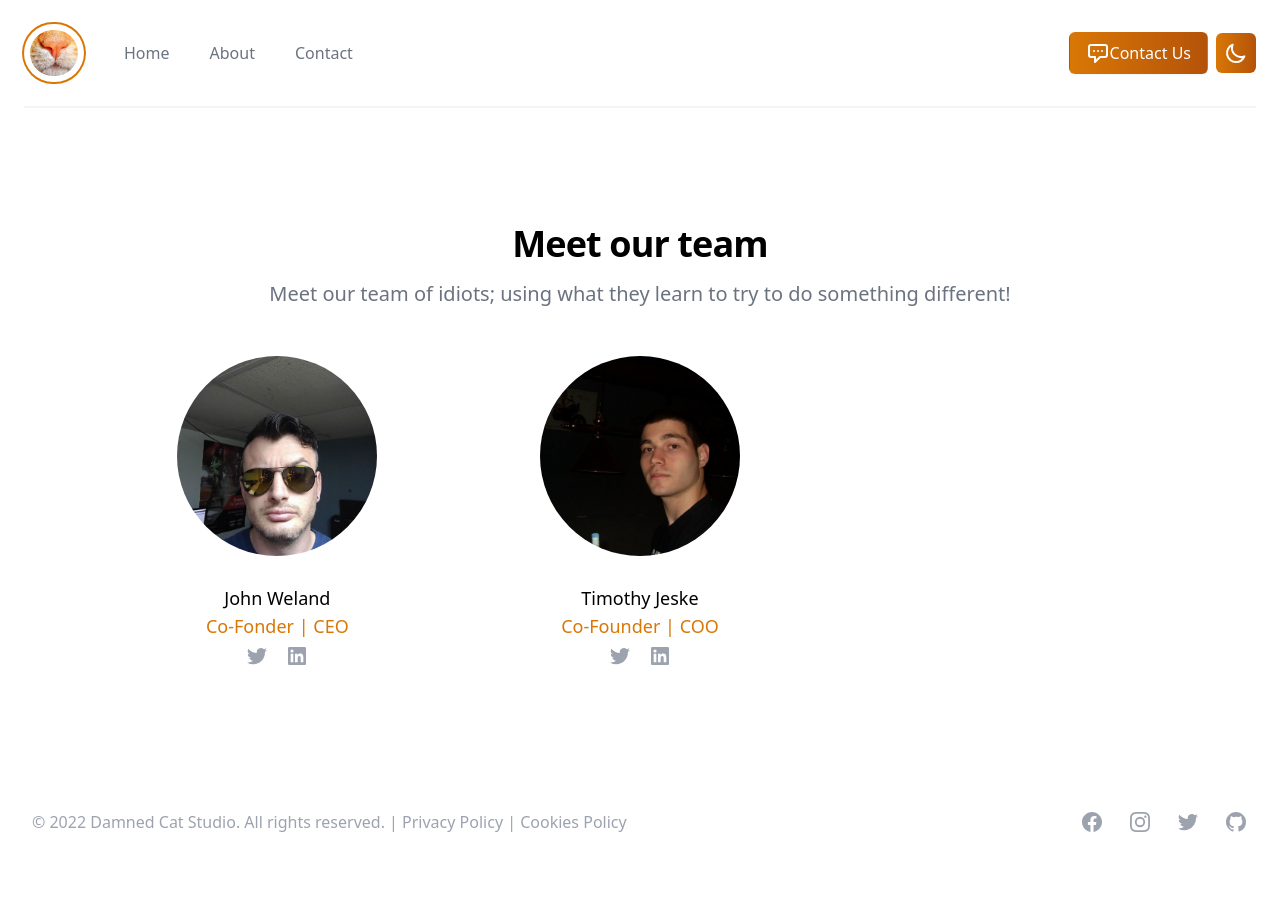
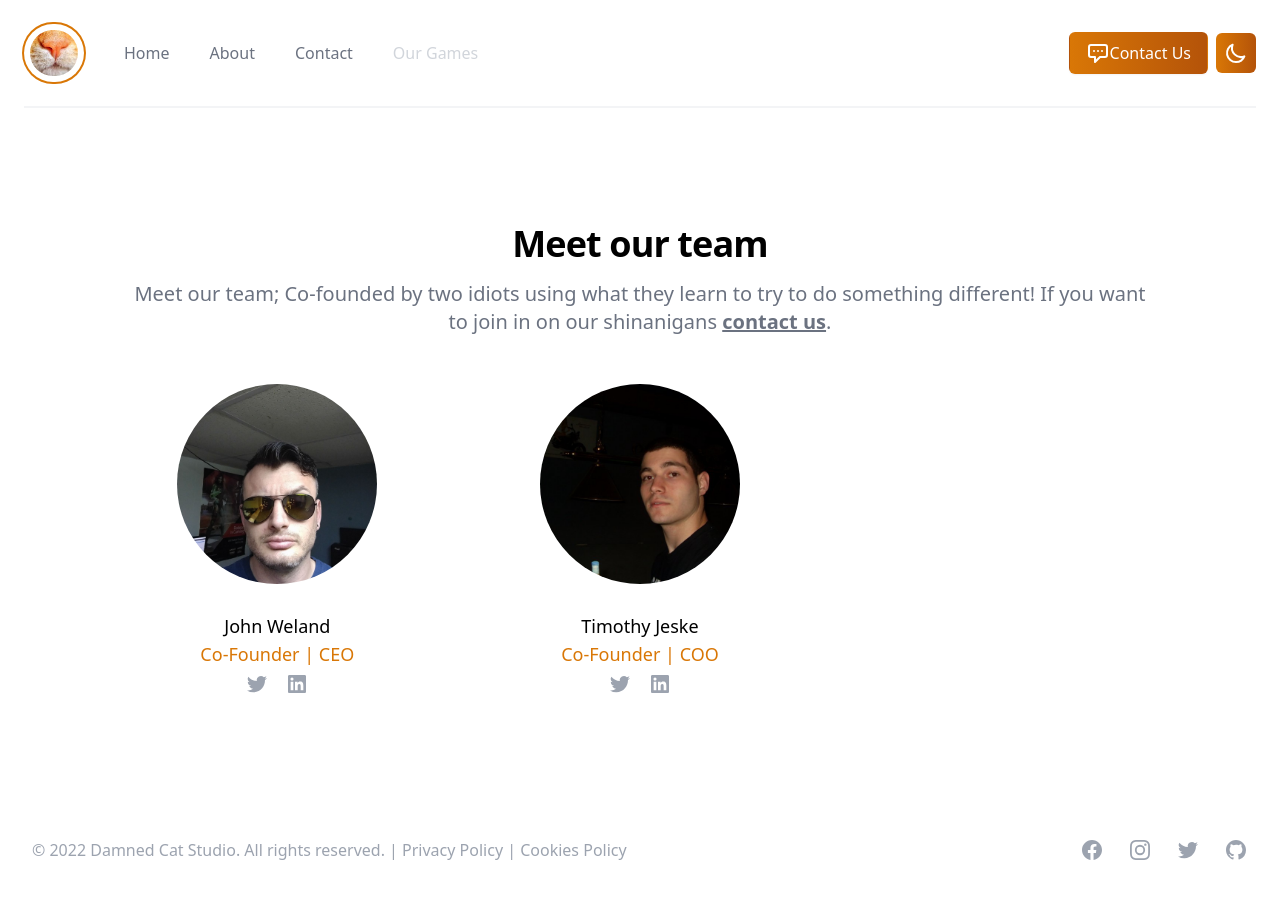
Before and after one commit to DamnedCatStudio/damnedcatstudio.github.io, a Next.js app: page /about in a window 1280 px wide. Shown: the top 898 px of the page. Built offline with nearby package versions, Linux system fonts and the light colour scheme.

Commit message:
polish and usability

```diff
--- a/components/navbar.tsx
+++ b/components/navbar.tsx
@@ -8,7 +8,7 @@ import { useTheme } from "next-themes"
 import {
   HomeIcon,
   ChatAltIcon,
-  LocationMarkerIcon,
+  PuzzleIcon,
   MenuIcon,
   SunIcon,
   MoonIcon,
@@ -34,6 +34,13 @@ const navItems = [
     href: '/contact',
     icon: ChatAltIcon,
   },
+  {
+    name: 'Our Games',
+    description: "Coming Soon",
+    href: '#',
+    icon: PuzzleIcon,
+    disabled: true
+  },
 ]
 
 
@@ -47,20 +54,33 @@ const NavBar = () => {
     const currentTheme = theme === 'system' ? systemTheme : theme;
 
     if (currentTheme === 'dark') {
+
       return (
+        <button
+          type="button"
+          className="ml-2 flex p-2 rounded-md bg-gradient-to-r from-amber-600 to-amber-700 hover:bg-amber-700 focus:outline-none focus:ring-2 focus:ring-white"
+          onClick={() => setTheme('light')}
+        >
+          <span className="sr-only">Toggle Darkmode</span>
           <SunIcon
             className='text-white w-6 h-6'
             role="banner"
-          onClick={() => setTheme('light')}
           />
+        </button>
       )
     } else {
       return (
+        <button
+          type="button"
+          className="ml-2 flex p-2 rounded-md bg-gradient-to-r from-amber-600 to-amber-700 hover:bg-amber-700 focus:outline-none focus:ring-2 focus:ring-white"
+          onClick={() => setTheme('dark')}
+        >
+          <span className="sr-only">Toggle Darkmode</span>
           <MoonIcon
             className='text-white w-6 h-6'
             role="banner"
-          onClick={() => setTheme('dark')}
           />
+        </button>
       )
     }
   }
@@ -78,13 +98,7 @@ const NavBar = () => {
             </Link>
           </div>
           <div className="mr-2 ml-[auto] md:hidden">
-          <button
-              type="button"
-              className="ml-2 flex p-2 rounded-md bg-gradient-to-r from-amber-600 to-amber-700 hover:bg-amber-700 focus:outline-none focus:ring-2 focus:ring-white"
-            >
-              <span className="sr-only">Toggle Darkmode</span>
             {renderThemeToggle()}
-            </button>
           </div>
           <div className="-mr-2 -my-2 md:hidden">
             <Popover.Button className="bg-white dark:bg-gray-900 rounded-md p-2 inline-flex items-center justify-center text-gray-400 hover:text-gray-500 hover:bg-gray-100 dark:hover:bg-gray-700 focus:outline-none focus:ring-2 focus:ring-inset focus:ring-amber-500">
@@ -93,7 +107,9 @@ const NavBar = () => {
             </Popover.Button>
           </div>
           <Popover.Group as="nav" className="hidden md:flex space-x-10">
-            {navItems.map((item) => (
+            {navItems.map((item) => {
+              if (!item.disabled) {
+                return (
                   <Link href={item.href} key={item.name}>
                     <a
                       title={item.description}
@@ -102,7 +118,20 @@ const NavBar = () => {
                       {item.name}
                     </a>
                   </Link>
-            ))}
+                )
+              } else {
+                return (
+                  <p
+                    key={item.name}
+                    title={item.description}
+                    className="text-base font-medium text-gray-300 dark:text-gray-700"
+                  >
+                    {item.name}
+                  </p>
+                )
+              }
+            }
+            )}
           </Popover.Group>
           <div className="hidden md:flex items-center justify-end md:flex-1 lg:w-0">
             <Link href="/contact">
@@ -113,13 +142,7 @@ const NavBar = () => {
                 Contact Us
               </a>
             </Link>
-            <button
-              type="button"
-              className="ml-2 flex p-2 rounded-md bg-gradient-to-r from-amber-600 to-amber-700 focus:outline-none focus:ring-2 focus:ring-white"
-            >
-              <span className="sr-only">Toggle Darkmode</span>
             {renderThemeToggle()}
-            </button>
           </div>
         </div>
       </div>
--- a/pages/about.tsx
+++ b/pages/about.tsx
@@ -1,10 +1,11 @@
 import Head from 'next/head'
 import Image from 'next/image'
+import Link from 'next/link'
 
 const people = [
     {
         name: 'John Weland',
-        role: 'Co-Fonder | CEO',
+        role: 'Co-Founder | CEO',
         imageUrl:
             '/images/jweland.jpeg',
         twitterUrl: 'https://twitter.com/jdngr_',
@@ -35,8 +36,8 @@ const About = ({ }) => {
                 <div className="space-y-12">
                     <div className="space-y-5 sm:mx-auto sm:max-w-xl sm:space-y-4 lg:max-w-5xl">
                         <h2 className="text-3xl font-extrabold tracking-tight sm:text-4xl">Meet our team</h2>
-                        <p className="text-xl text-gray-500">
-                            Meet our team of idiots; using what they learn to try to do something different!
+                        <p className="text-xl text-gray-500 dark:text-gray-200">
+                            Meet our team; Co-founded by two idiots using what they learn to try to do something different! If you want to join in on our shinanigans <Link href="/contact"><a className="font-bold underline">contact us</a></Link>.
                         </p>
                     </div>
                     <ul
```
Lines whose indentation alone changed are shown as unchanged.
